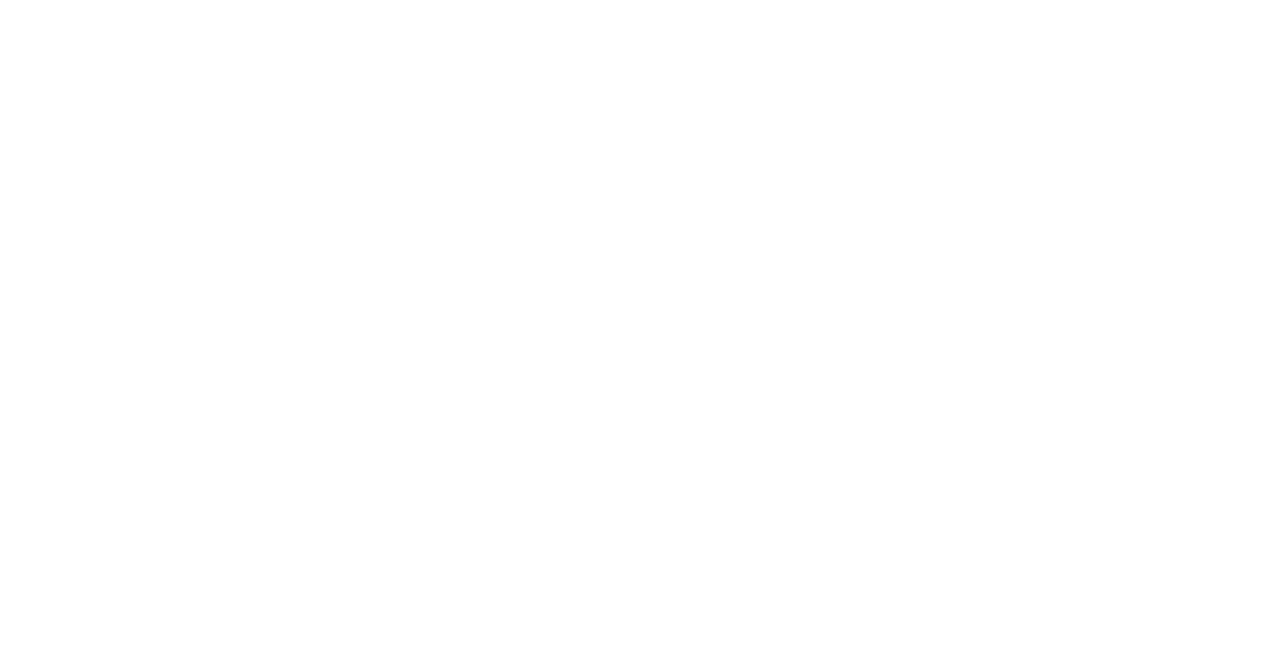
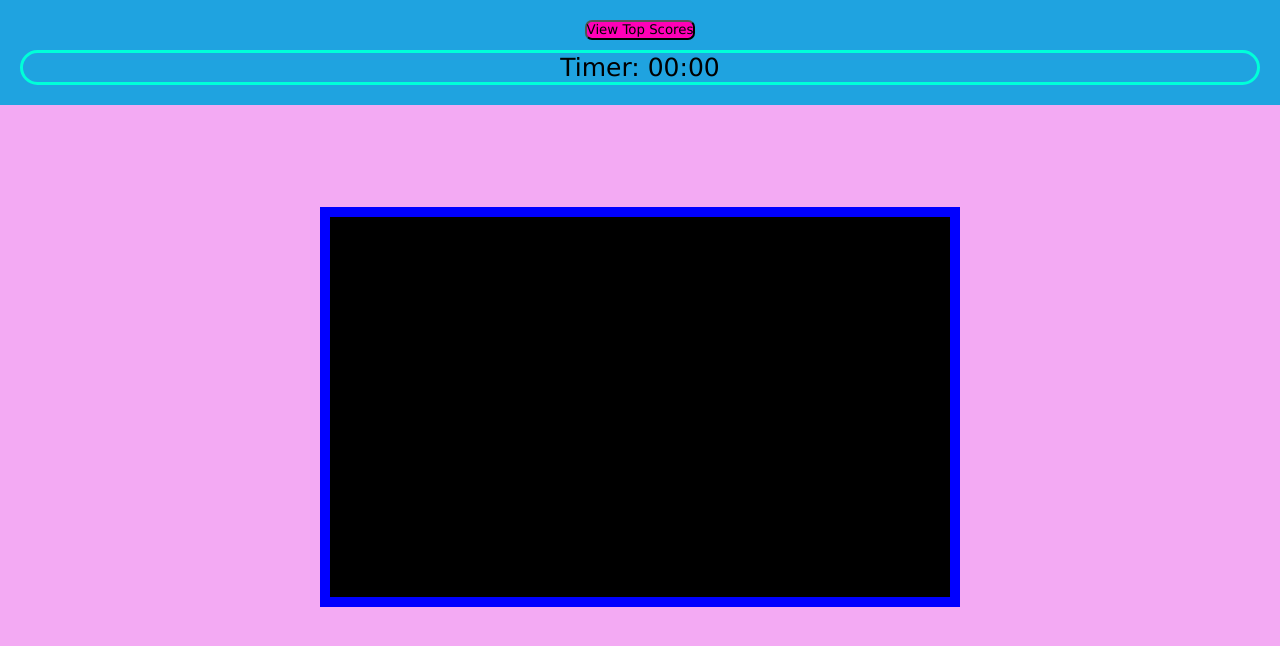
Before and after one commit to Chongi23/Quick-JavaScript-Coding-Quiz, a plain HTML site: page index.html in a window 1280 px wide. Drawn offline with Linux system fonts and the light colour scheme.

Commit message:
new HTML/CSS

```diff
--- a/assets/css/style.css
+++ b/assets/css/style.css
@@ -0,0 +1,61 @@
+/*Universal Selcetor section*/
+
+*{
+    margin: 0;
+    padding: 0;
+    box-sizing: border-box;
+    font-family: Verdana, Geneva, Tahoma, sans-serif ;
+}
+/* staring with the display bar up top, we move down the html skeleton to style the css selectors*/
+ /*This is where we style our display bar that is at the top of the page*/
+
+ .display-bar {
+    /*made padding to 20px so display bar isnt squished together*/
+    padding: 20px;
+    background-color: rgb(31, 163, 224);
+    /*Timer and view score are both centered*/
+    text-align: center;
+
+ }
+ /*We will style the  display-bar p tag here*/
+ .display-bar p {
+    border-width: 3px;
+    border-style:solid;
+    border-radius: 20px;
+    border-color:rgb(0, 255, 217);
+    font-size: 25px;
+    color: black;
+ }
+ /* Here we can style our one button in display bar*/
+/*ASK how you can move the button up a little so it isnt sitting on the timer*/
+/*ADDED marin to bottem of button to adjust up*/
+
+button{
+ background-color: rgb(255, 0, 183);
+ padding-bottom: 1px;
+ border-radius: 7px;
+ border-style: outset;
+ margin-bottom: 10px;
+ }
+
+ /*Body of the doctument along with deifferent classes are styled here*/
+
+body{
+
+    background-color: rgb(243, 170, 243);
+}
+/*This is where we style our quiz container or box, margins modified to adjust to center of the body*/
+
+.quiz-container {
+
+   margin-top: 8%;
+   margin-left: 25%;
+   height: 50%;
+   width: 50%;
+   background-color: black;
+   border: 10px solid blue
+
+}
+
+
+/*Header section*/
--- a/index.html
+++ b/index.html
@@ -2,13 +2,33 @@
 
 <html>
     <head>
-        <title> JavaScript Coding Quiz</title>
+        <title>Quick Javascript Quiz</title>
         <meta name="viewport" content="width=device-width, initial-scale=1">
         <link rel="stylesheet" href="./assets/css/style.css">
-
-    </head>
+       </head>
 
     <body>
+
+<!---Top display bar that will hold view scores button and timer--->
+
+<div class="display-bar">
+<button>View Top Scores</button>
+<p>Timer: 00:00</p>
+</div>
+
+<!--Div that will contain quiz header and main content--->
+<div class="quiz-container">
+    <!---Header for quiz --->
+    <header class="initial-pop-up">
+
+    </header>
+<!---This will be where main content is located-->
+    <main>
+
+    </main>
+
+</div>
+
 
     </body>
 
```
